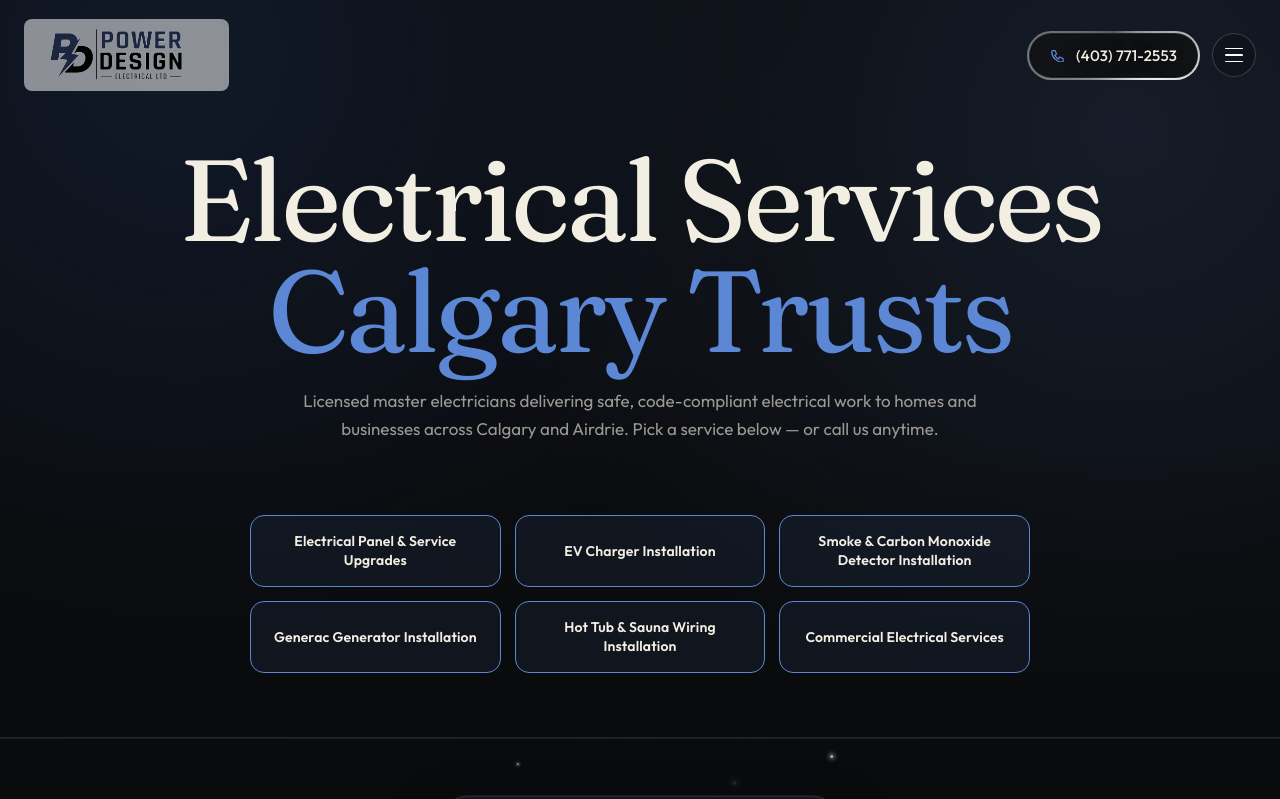
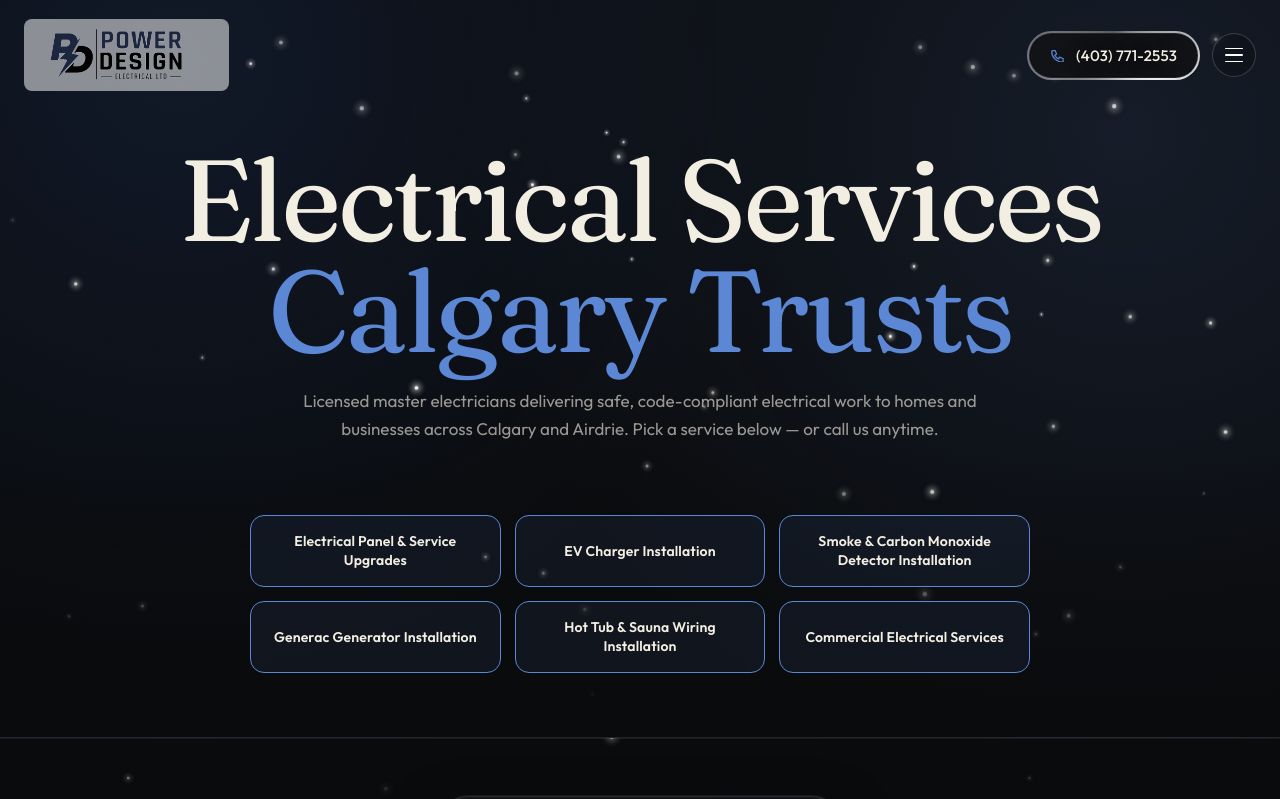
Before and after one commit to armaanmakowal10/powerdesignelectrical, a React (Vite) app: page /services in a window 1280 px wide. Shown: the top 799 px of the page. Built offline with nearby package versions, Linux system fonts and the light colour scheme.

Commit message:
Restore Pollen animation to services hero section

```diff
--- a/src/pages/Services.jsx
+++ b/src/pages/Services.jsx
@@ -432,6 +432,7 @@ export default function Services() {
       </div>
 
       <section className="svc-hero">
+        <Pollen count={50} />
         <div className="svc-hero-veil" />
         <div className="svc-hero-content">
           <h1 className="svc-hero-title">Electrical Services <span className="svc-hero-title-accent">Calgary Trusts</span></h1>
```
